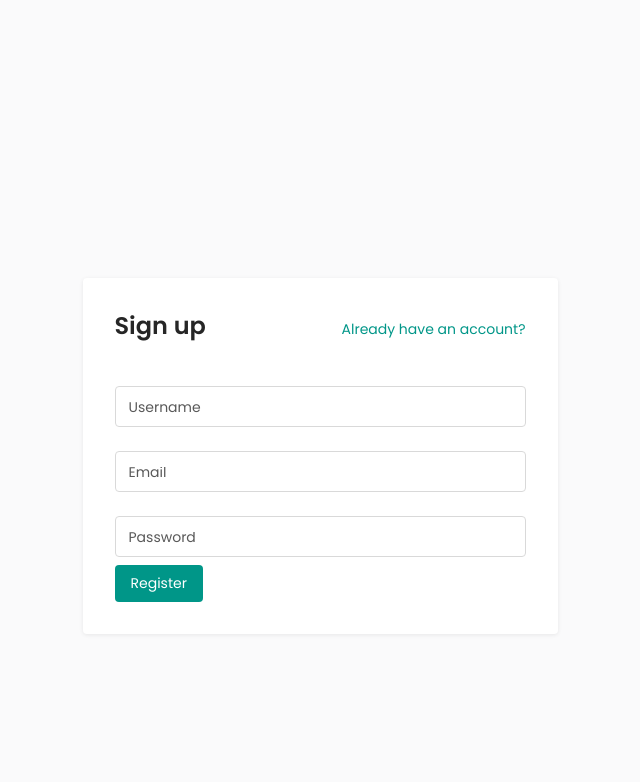
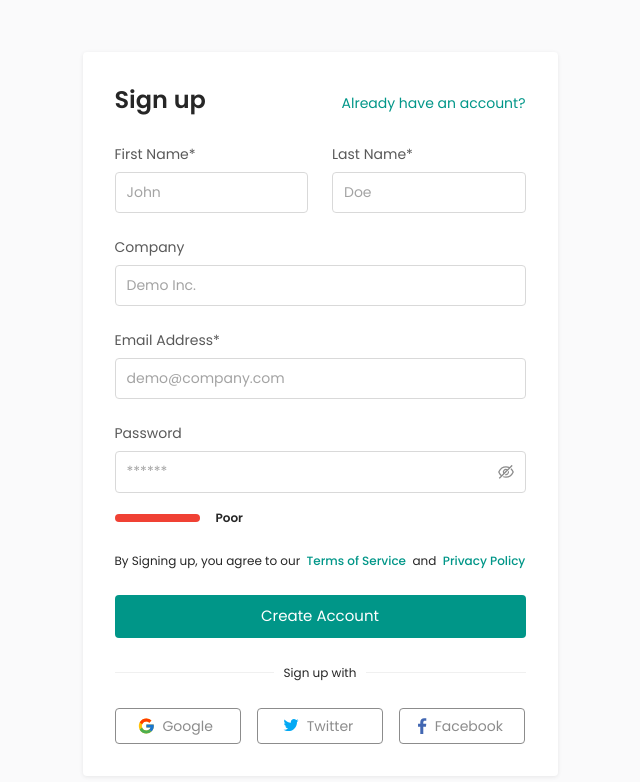
Before and after one commit to affan-habib/afeen-frontend, a React (Create React App) app: page /register in a window 1280 px wide. Shown: the top 782 px of the page, without its empty margins (320-960 px from the left). Built offline with nearby package versions, Linux system fonts and the light colour scheme.

Commit message:
login fixed

```diff
--- a/src/helpers/UrlBuilder.js
+++ b/src/helpers/UrlBuilder.js
@@ -4,7 +4,7 @@ class UrlBuilderHelper {
   }
 
   coreServiceApi(path) {
-    return `http://192.168.0.146:5001/api/v1/${path}`;
+    return `http://13.212.68.212:5001/api/v1/${path}`;
   }
 
   jobServiceApi(path) {
@@ -14,6 +14,9 @@ class UrlBuilderHelper {
   resumeServiceApi(path) {
     return `http://13.212.68.212:5003/api/v1/${path}`;
   }
+  localHostApi(path) {
+    return `http://localhost:4000/${path}`;
+  }
 }
 
 export const UrlBuilder = new UrlBuilderHelper();
--- a/src/sections/auth/auth-forms/AuthRegister.js
+++ b/src/sections/auth/auth-forms/AuthRegister.js
@@ -1,97 +1,313 @@
-import React from "react";
-import { useNavigate } from "react-router-dom";
-import { useMutation, gql } from "@apollo/client";
-import { TextField, Button } from "@mui/material";
-import { Formik, Form, Field } from "formik";
+import { useEffect, useState } from "react";
+import { Link as RouterLink } from "react-router-dom";
+
+// material-ui
+import {
+  Box,
+  Button,
+  Divider,
+  FormControl,
+  FormHelperText,
+  Grid,
+  Link,
+  InputAdornment,
+  InputLabel,
+  OutlinedInput,
+  Stack,
+  Typography,
+} from "@mui/material";
+
+// third party
 import * as Yup from "yup";
+import { Formik } from "formik";
 
-const REGISTER_USER = gql`
-  mutation register($username: String!, $email: String!, $password: String!) {
-    register(username: $username, email: $email, password: $password) {
-      id
-      username
-      email
-    }
-  }
-`;
+// project import
+import useAuth from "hooks/useAuth";
+import useScriptRef from "hooks/useScriptRef";
+import IconButton from "components/@extended/IconButton";
+import AnimateButton from "components/@extended/AnimateButton";
+import FirebaseSocial from "./FirebaseSocial";
+import { strengthColor, strengthIndicator } from "utils/password-strength";
 
-const validationSchema = Yup.object().shape({
-  username: Yup.string().required("Username is required"),
-  email: Yup.string().email("Invalid email").required("Email is required"),
-  password: Yup.string().required("Password is required"),
-});
+// assets
+import { EyeOutlined, EyeInvisibleOutlined } from "@ant-design/icons";
 
-const RegisterForm = () => {
-  const navigate = useNavigate();
-  const [registerUser, { loading, error }] = useMutation(REGISTER_USER);
+// ============================|| FIREBASE - REGISTER ||============================ //
 
-  const handleSubmit = async (values) => {
-    try {
-      // Call the register mutation with the form data
-      const { data } = await registerUser({
-        variables: {
-          username: values.username,
-          email: values.email,
-          password: values.password,
-        },
-      });
+const AuthRegister = () => {
+  const { firebaseRegister } = useAuth();
+  const scriptedRef = useScriptRef();
 
-      // Redirect to the login page
-      navigate("/login");
-    } catch (err) {
-      console.error(err);
-    }
+  const [level, setLevel] = useState();
+  const [showPassword, setShowPassword] = useState(false);
+  const handleClickShowPassword = () => {
+    setShowPassword(!showPassword);
   };
 
+  const handleMouseDownPassword = (event) => {
+    event.preventDefault();
+  };
+
+  const changePassword = (value) => {
+    const temp = strengthIndicator(value);
+    setLevel(strengthColor(temp));
+  };
+
+  useEffect(() => {
+    changePassword("");
+  }, []);
+
   return (
-    <Formik
-      initialValues={{ username: "", email: "", password: "" }}
-      validationSchema={validationSchema}
-      onSubmit={handleSubmit}
-    >
-      {({ errors, touched }) => (
-        <Form>
-          <Field
-            name="username"
-            as={TextField}
-            label="Username"
-            margin="normal"
-            fullWidth
-            error={touched.username && !!errors.username}
-            helperText={touched.username && errors.username}
-          />
-          <Field
-            name="email"
-            as={TextField}
-            label="Email"
-            type="email"
-            margin="normal"
-            fullWidth
-            error={touched.email && !!errors.email}
-            helperText={touched.email && errors.email}
-          />
-          <Field
-            name="password"
-            as={TextField}
-            label="Password"
-            type="password"
-            margin="normal"
-            fullWidth
-            error={touched.password && !!errors.password}
-            helperText={touched.password && errors.password}
-          />
-          <Button
-            type="submit"
-            variant="contained"
-            color="primary"
-            disabled={loading}
-          >
-            Register
-          </Button>
-        </Form>
-      )}
-    </Formik>
+    <>
+      <Formik
+        initialValues={{
+          firstname: "",
+          lastname: "",
+          email: "",
+          company: "",
+          password: "",
+          submit: null,
+        }}
+        validationSchema={Yup.object().shape({
+          firstname: Yup.string().max(255).required("First Name is required"),
+          lastname: Yup.string().max(255).required("Last Name is required"),
+          email: Yup.string()
+            .email("Must be a valid email")
+            .max(255)
+            .required("Email is required"),
+          password: Yup.string().max(255).required("Password is required"),
+        })}
+        onSubmit={async (values, { setErrors, setStatus, setSubmitting }) => {
+          try {
+            await firebaseRegister(values.email, values.password).then(
+              () => {
+                // WARNING: do not set any formik state here as formik might be already destroyed here. You may get following error by doing so.
+                // Warning: Can't perform a React state update on an unmounted component. This is a no-op, but it indicates a memory leak in your application.
+                // To fix, cancel all subscriptions and asynchronous tasks in a useEffect cleanup function.
+                // github issue: https://github.com/formium/formik/issues/2430
+              },
+              (err) => {
+                setStatus({ success: false });
+                setErrors({ submit: err.message });
+                setSubmitting(false);
+              }
+            );
+          } catch (err) {
+            console.error(err);
+            if (scriptedRef.current) {
+              setStatus({ success: false });
+              setErrors({ submit: err.message });
+              setSubmitting(false);
+            }
+          }
+        }}
+      >
+        {({
+          errors,
+          handleBlur,
+          handleChange,
+          handleSubmit,
+          isSubmitting,
+          touched,
+          values,
+        }) => (
+          <form noValidate onSubmit={handleSubmit}>
+            <Grid container spacing={3}>
+              <Grid item xs={12} md={6}>
+                <Stack spacing={1}>
+                  <InputLabel htmlFor="firstname-signup">
+                    First Name*
+                  </InputLabel>
+                  <OutlinedInput
+                    id="firstname-login"
+                    type="firstname"
+                    value={values.firstname}
+                    name="firstname"
+                    onBlur={handleBlur}
+                    onChange={handleChange}
+                    placeholder="John"
+                    fullWidth
+                    error={Boolean(touched.firstname && errors.firstname)}
+                  />
+                  {touched.firstname && errors.firstname && (
+                    <FormHelperText error id="helper-text-firstname-signup">
+                      {errors.firstname}
+                    </FormHelperText>
+                  )}
+                </Stack>
+              </Grid>
+              <Grid item xs={12} md={6}>
+                <Stack spacing={1}>
+                  <InputLabel htmlFor="lastname-signup">Last Name*</InputLabel>
+                  <OutlinedInput
+                    fullWidth
+                    error={Boolean(touched.lastname && errors.lastname)}
+                    id="lastname-signup"
+                    type="lastname"
+                    value={values.lastname}
+                    name="lastname"
+                    onBlur={handleBlur}
+                    onChange={handleChange}
+                    placeholder="Doe"
+                    inputProps={{}}
+                  />
+                  {touched.lastname && errors.lastname && (
+                    <FormHelperText error id="helper-text-lastname-signup">
+                      {errors.lastname}
+                    </FormHelperText>
+                  )}
+                </Stack>
+              </Grid>
+              <Grid item xs={12}>
+                <Stack spacing={1}>
+                  <InputLabel htmlFor="company-signup">Company</InputLabel>
+                  <OutlinedInput
+                    fullWidth
+                    error={Boolean(touched.company && errors.company)}
+                    id="company-signup"
+                    value={values.company}
+                    name="company"
+                    onBlur={handleBlur}
+                    onChange={handleChange}
+                    placeholder="Demo Inc."
+                    inputProps={{}}
+                  />
+                  {touched.company && errors.company && (
+                    <FormHelperText error id="helper-text-company-signup">
+                      {errors.company}
+                    </FormHelperText>
+                  )}
+                </Stack>
+              </Grid>
+              <Grid item xs={12}>
+                <Stack spacing={1}>
+                  <InputLabel htmlFor="email-signup">Email Address*</InputLabel>
+                  <OutlinedInput
+                    fullWidth
+                    error={Boolean(touched.email && errors.email)}
+                    id="email-login"
+                    type="email"
+                    value={values.email}
+                    name="email"
+                    onBlur={handleBlur}
+                    onChange={handleChange}
+                    placeholder="demo@company.com"
+                    inputProps={{}}
+                  />
+                  {touched.email && errors.email && (
+                    <FormHelperText error id="helper-text-email-signup">
+                      {errors.email}
+                    </FormHelperText>
+                  )}
+                </Stack>
+              </Grid>
+              <Grid item xs={12}>
+                <Stack spacing={1}>
+                  <InputLabel htmlFor="password-signup">Password</InputLabel>
+                  <OutlinedInput
+                    fullWidth
+                    error={Boolean(touched.password && errors.password)}
+                    id="password-signup"
+                    type={showPassword ? "text" : "password"}
+                    value={values.password}
+                    name="password"
+                    onBlur={handleBlur}
+                    onChange={(e) => {
+                      handleChange(e);
+                      changePassword(e.target.value);
+                    }}
+                    endAdornment={
+                      <InputAdornment position="end">
+                        <IconButton
+                          aria-label="toggle password visibility"
+                          onClick={handleClickShowPassword}
+                          onMouseDown={handleMouseDownPassword}
+                          edge="end"
+                          color="secondary"
+                        >
+                          {showPassword ? (
+                            <EyeOutlined />
+                          ) : (
+                            <EyeInvisibleOutlined />
+                          )}
+                        </IconButton>
+                      </InputAdornment>
+                    }
+                    placeholder="******"
+                    inputProps={{}}
+                  />
+                  {touched.password && errors.password && (
+                    <FormHelperText error id="helper-text-password-signup">
+                      {errors.password}
+                    </FormHelperText>
+                  )}
+                </Stack>
+                <FormControl fullWidth sx={{ mt: 2 }}>
+                  <Grid container spacing={2} alignItems="center">
+                    <Grid item>
+                      <Box
+                        sx={{
+                          bgcolor: level?.color,
+                          width: 85,
+                          height: 8,
+                          borderRadius: "7px",
+                        }}
+                      />
+                    </Grid>
+                    <Grid item>
+                      <Typography variant="subtitle1" fontSize="0.75rem">
+                        {level?.label}
+                      </Typography>
+                    </Grid>
+                  </Grid>
+                </FormControl>
+              </Grid>
+              <Grid item xs={12}>
+                <Typography variant="body2">
+                  By Signing up, you agree to our &nbsp;
+                  <Link variant="subtitle2" component={RouterLink} to="#">
+                    Terms of Service
+                  </Link>
+                  &nbsp; and &nbsp;
+                  <Link variant="subtitle2" component={RouterLink} to="#">
+                    Privacy Policy
+                  </Link>
+                </Typography>
+              </Grid>
+              {errors.submit && (
+                <Grid item xs={12}>
+                  <FormHelperText error>{errors.submit}</FormHelperText>
+                </Grid>
+              )}
+              <Grid item xs={12}>
+                <AnimateButton>
+                  <Button
+                    disableElevation
+                    disabled={isSubmitting}
+                    fullWidth
+                    size="large"
+                    type="submit"
+                    variant="contained"
+                    color="primary"
+                  >
+                    Create Account
+                  </Button>
+                </AnimateButton>
+              </Grid>
+              <Grid item xs={12}>
+                <Divider>
+                  <Typography variant="caption">Sign up with</Typography>
+                </Divider>
+              </Grid>
+              <Grid item xs={12}>
+                <FirebaseSocial />
+              </Grid>
+            </Grid>
+          </form>
+        )}
+      </Formik>
+    </>
   );
 };
 
-export default RegisterForm;
+export default AuthRegister;
```
Also changed, not shown: src/sections/auth/auth-forms/AuthLogin.js (+16 -31 lines).
